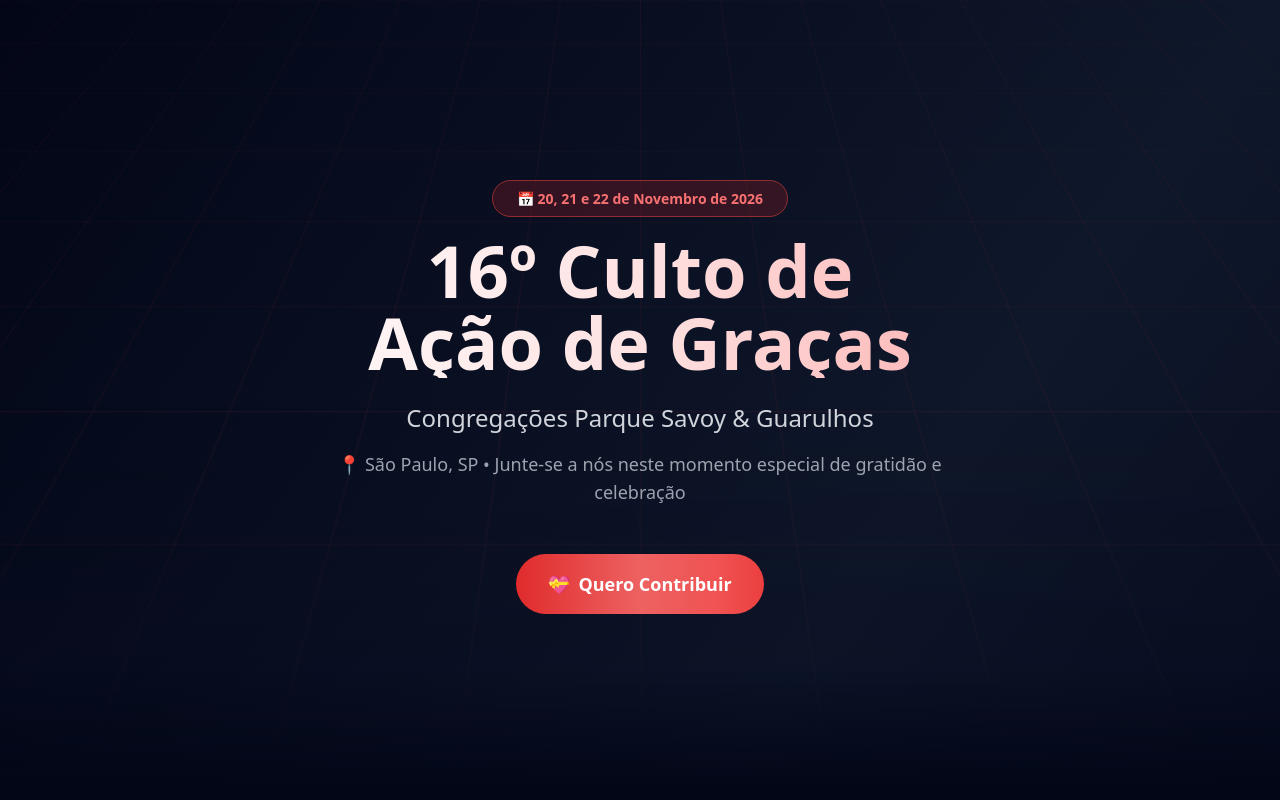
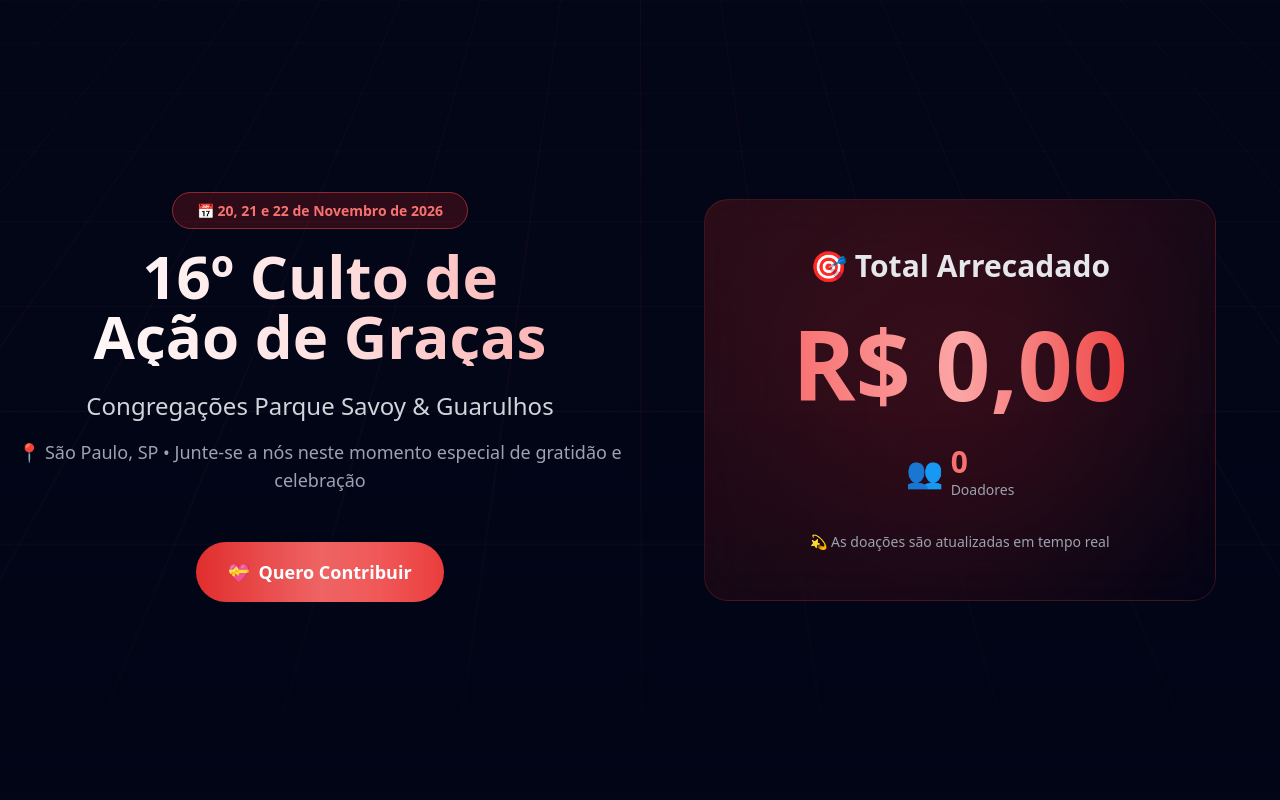
Before and after one commit to fabiocastanhamelo/culto, a React (Vite) app: page / in a window 1280 px wide. Shown: the top 800 px of the page. Built offline with nearby package versions, Linux system fonts and the light colour scheme; no server answers; the database is empty.

Commit message:
ajuste de variáveis e layout

```diff
--- a/src/components/DonationCounter.jsx
+++ b/src/components/DonationCounter.jsx
@@ -51,8 +51,8 @@ export default function DonationCounter() {
   }
 
   return (
-    <section className="py-20 px-4 relative">
-      <div className="container mx-auto max-w-5xl">
+    <div className="w-full lg:w-1/2 flex items-center justify-center py-10 lg:py-0 px-4 relative z-10">
+      <div className="w-full max-w-lg">
         <motion.div
           initial={{ opacity: 0, y: 30 }}
           whileInView={{ opacity: 1, y: 0 }}
@@ -108,6 +108,6 @@ export default function DonationCounter() {
           </div>
         </motion.div>
       </div>
-    </section>
+    </div>
   )
 }
--- a/src/components/Hero.jsx
+++ b/src/components/Hero.jsx
@@ -1,13 +1,10 @@
-import RetroGrid from './ui/RetroGrid'
 import ShimmerButton from './ui/ShimmerButton'
 import { motion } from 'framer-motion'
 
 export default function Hero({ onDonateClick }) {
   return (
-    <section className="relative min-h-screen flex items-center justify-center overflow-hidden">
-      <RetroGrid />
-
-      <div className="container mx-auto px-4 z-10">
+    <div className="w-full lg:w-1/2 flex items-center justify-center py-16 lg:py-0 z-10">
+      <div className="container mx-auto px-4">
         <motion.div
           initial={{ opacity: 0, y: 30 }}
           animate={{ opacity: 1, y: 0 }}
@@ -31,7 +28,7 @@ export default function Hero({ onDonateClick }) {
             initial={{ opacity: 0, y: 20 }}
             animate={{ opacity: 1, y: 0 }}
             transition={{ delay: 0.3 }}
-            className="text-5xl md:text-7xl font-bold mb-6 bg-gradient-to-r from-white via-primary-100 to-primary-300 bg-clip-text text-transparent leading-tight"
+            className="text-4xl md:text-6xl lg:text-5xl xl:text-6xl font-bold mb-6 bg-gradient-to-r from-white via-primary-100 to-primary-300 bg-clip-text text-transparent leading-tight"
           >
             16º Culto de
             <br />
@@ -43,7 +40,7 @@ export default function Hero({ onDonateClick }) {
             initial={{ opacity: 0 }}
             animate={{ opacity: 1 }}
             transition={{ delay: 0.5 }}
-            className="text-xl md:text-2xl text-gray-300 mb-4"
+            className="text-xl md:text-2xl lg:text-xl xl:text-2xl text-gray-300 mb-4"
           >
             Congregações Parque Savoy & Guarulhos
           </motion.p>
@@ -52,7 +49,7 @@ export default function Hero({ onDonateClick }) {
             initial={{ opacity: 0 }}
             animate={{ opacity: 1 }}
             transition={{ delay: 0.6 }}
-            className="text-lg text-gray-400 mb-12 max-w-2xl mx-auto"
+            className="text-base lg:text-sm xl:text-lg text-gray-400 mb-12 max-w-2xl mx-auto"
           >
             📍 São Paulo, SP • Junte-se a nós neste momento especial de gratidão e celebração
           </motion.p>
@@ -70,9 +67,6 @@ export default function Hero({ onDonateClick }) {
           </motion.div>
         </motion.div>
       </div>
-
-      {/* Gradient Overlay */}
-      <div className="absolute bottom-0 left-0 right-0 h-32 bg-gradient-to-t from-slate-950 to-transparent z-5" />
-    </section>
+    </div>
   )
 }
--- a/src/pages/Home.jsx
+++ b/src/pages/Home.jsx
@@ -4,14 +4,20 @@ import DonationCounter from '../components/DonationCounter'
 import DonorsList from '../components/DonorsList'
 import DonationModal from '../components/DonationModal'
 import Footer from '../components/Footer'
+import RetroGrid from '../components/ui/RetroGrid'
 
 export default function Home() {
   const [isModalOpen, setIsModalOpen] = useState(false)
 
   return (
     <div className="min-h-screen">
-      <Hero onDonateClick={() => setIsModalOpen(true)} />
-      <DonationCounter />
+      <section className="relative min-h-screen flex flex-col lg:flex-row items-center justify-center overflow-hidden bg-slate-950">
+        <RetroGrid />
+        <Hero onDonateClick={() => setIsModalOpen(true)} />
+        <DonationCounter />
+        {/* Gradient Overlay */}
+        <div className="absolute bottom-0 left-0 right-0 h-32 bg-gradient-to-t from-slate-950 to-transparent z-5" />
+      </section>
       <DonorsList />
       <Footer onDonateClick={() => setIsModalOpen(true)} />
 
```
Also changed, not shown: 2 other files (tests, documents, lock files or other folders).
